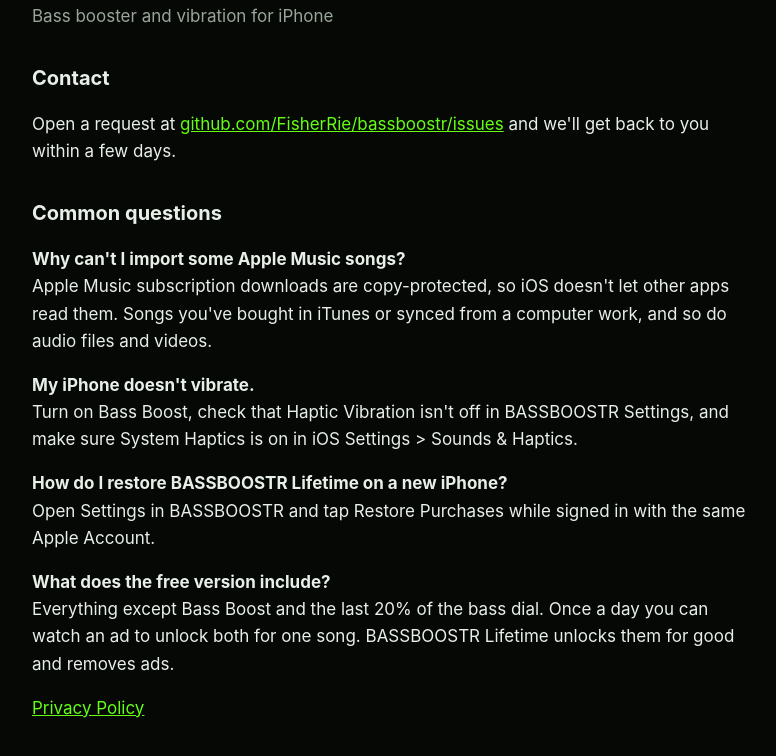
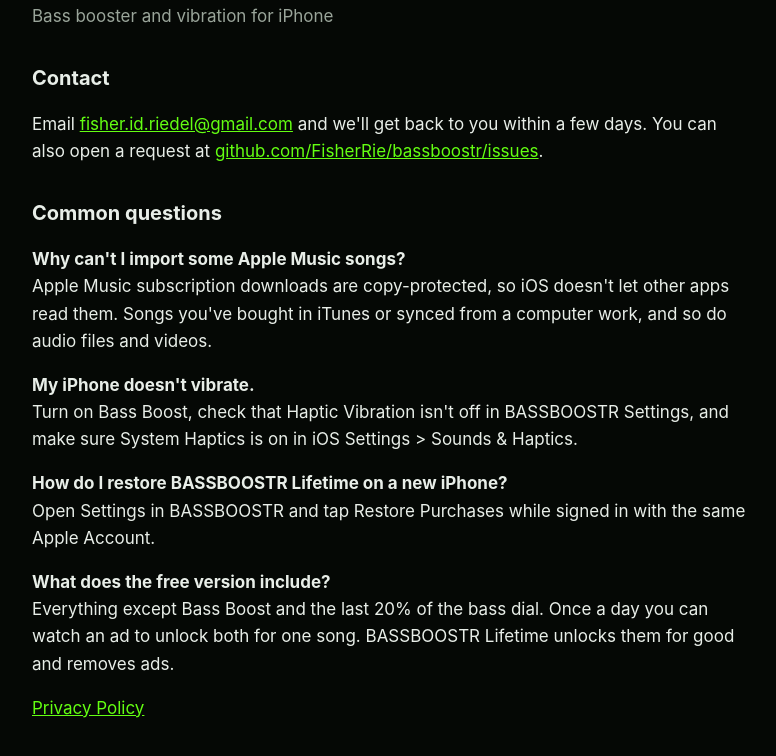
Before and after one commit to FisherRie/bassboostr, a plain HTML site: page index.html in a window 1280 px wide. Shown: the part 112-868 px from the top of the page, without its empty margins (248-1024 px from the left). Drawn offline with Linux system fonts and the light colour scheme.

Commit message:
Add support email to support and privacy pages
Co-Authored-By: Claude Opus 5.5 <noreply@anthropic.com>

```diff
--- a/index.html
+++ b/index.html
@@ -19,7 +19,7 @@
 <p class="muted">Bass booster and vibration for iPhone</p>
 
 <h2>Contact</h2>
-<p>Open a request at <a href="https://github.com/FisherRie/bassboostr/issues">github.com/FisherRie/bassboostr/issues</a> and we'll get back to you within a few days.</p>
+<p>Email <a href="mailto:fisher.id.riedel@gmail.com?subject=BASSBOOSTR%20support">fisher.id.riedel@gmail.com</a> and we'll get back to you within a few days. You can also open a request at <a href="https://github.com/FisherRie/bassboostr/issues">github.com/FisherRie/bassboostr/issues</a>.</p>
 
 <h2>Common questions</h2>
 <p><strong>Why can't I import some Apple Music songs?</strong><br>
```
Also changed, not shown: privacy.html (+1 -1 lines).
